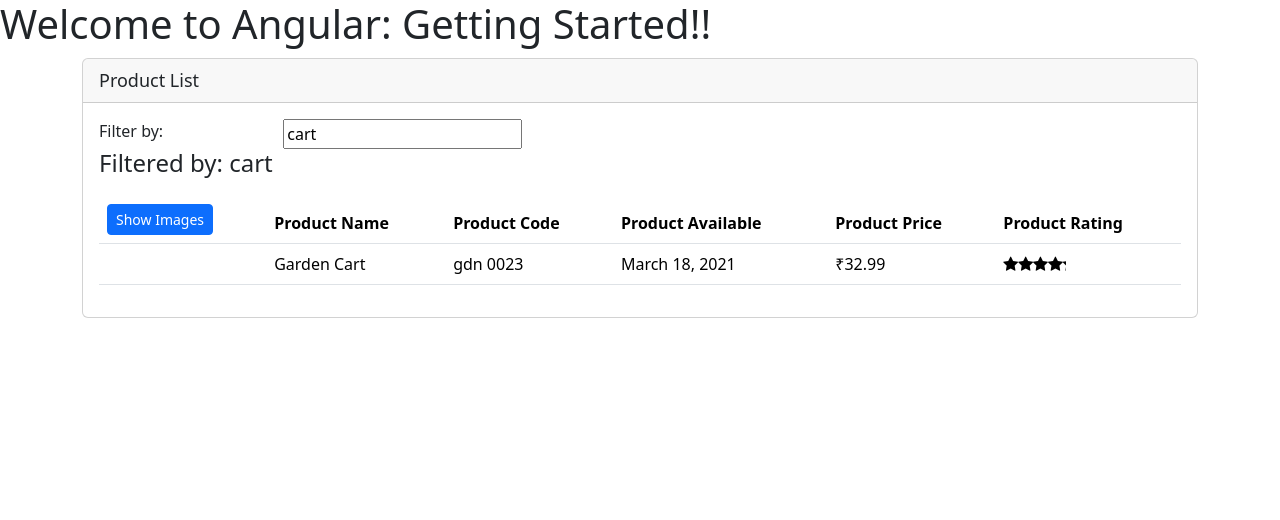
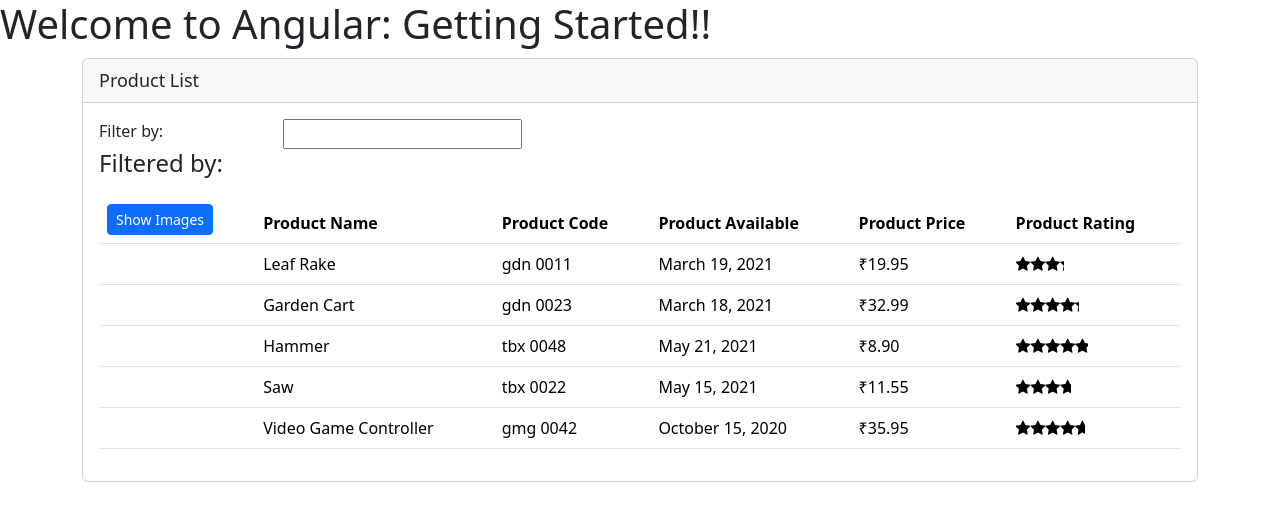
Before and after one commit to Kashyap2424/Angular-Deborah-Kurata-Pluralsight-Course, an Angular app: page / in a window 1280 px wide. Shown: the top 520 px of the page. Built offline with nearby package versions, Linux system fonts and the light colour scheme.

Commit message:
Learn injection of the services

```diff
--- a/src/app/Products/Product.service.ts
+++ b/src/app/Products/Product.service.ts
@@ -27,6 +27,36 @@ export class ProductService {
         starRating: 4.2,
         imageUrl: "assets/images/garden_cart.png",
       },
+      {
+        productId: 5,
+        productName: "Hammer",
+        productCode: "TBX-0048",
+        releaseDate: "May 21, 2021",
+        description: "Curved claw steel hammer",
+        price: 8.9,
+        starRating: 4.8,
+        imageUrl: "assets/images/hammer.png",
+      },
+      {
+        productId: 8,
+        productName: "Saw",
+        productCode: "TBX-0022",
+        releaseDate: "May 15, 2021",
+        description: "15-inch steel blade hand saw",
+        price: 11.55,
+        starRating: 3.7,
+        imageUrl: "assets/images/saw.png",
+      },
+      {
+        productId: 10,
+        productName: "Video Game Controller",
+        productCode: "GMG-0042",
+        releaseDate: "October 15, 2020",
+        description: "Standard two-button video game controller",
+        price: 35.95,
+        starRating: 4.6,
+        imageUrl: "assets/images/xbox-controller.png",
+      },
     ];
   }
 }
--- a/src/app/Products/Products-List.component.ts
+++ b/src/app/Products/Products-List.component.ts
@@ -1,6 +1,7 @@
 import { Component, OnInit } from "@angular/core";
 
 import { IProduct } from "./Product";
+import { ProductService } from "./Product.service";
 
 @Component({
   selector: "pm-products",
@@ -29,28 +30,9 @@ export class ProductListComponent implements OnInit {
 
   filteredProducts: IProduct[] = [];
 
-  products: IProduct[] = [
-    {
-      productId: 1,
-      productName: "Leaf Rake",
-      productCode: "GDN-0011",
-      releaseDate: "March 19, 2021",
-      description: "Leaf rake with 48-inch wooden handle.",
-      price: 19.95,
-      starRating: 3.2,
-      imageUrl: "assets/images/leaf_rake.png",
-    },
-    {
-      productId: 2,
-      productName: "Garden Cart",
-      productCode: "GDN-0023",
-      releaseDate: "March 18, 2021",
-      description: "15 gallon capacity rolling garden cart",
-      price: 32.99,
-      starRating: 4.2,
-      imageUrl: "assets/images/garden_cart.png",
-    },
-  ];
+  products: IProduct[] = [];
+
+  constructor(private productService: ProductService) {}
 
   performFilter(filterBy: string): IProduct[] {
     filterBy = filterBy.toLocaleLowerCase();
@@ -64,7 +46,8 @@ export class ProductListComponent implements OnInit {
   }
 
   ngOnInit(): void {
-    this.listFilter = "cart";
+    this.products = this.productService.getProducts();
+    this.filteredProducts = this.products;
   }
 
   onRatingClicked(message: string): void {
```
